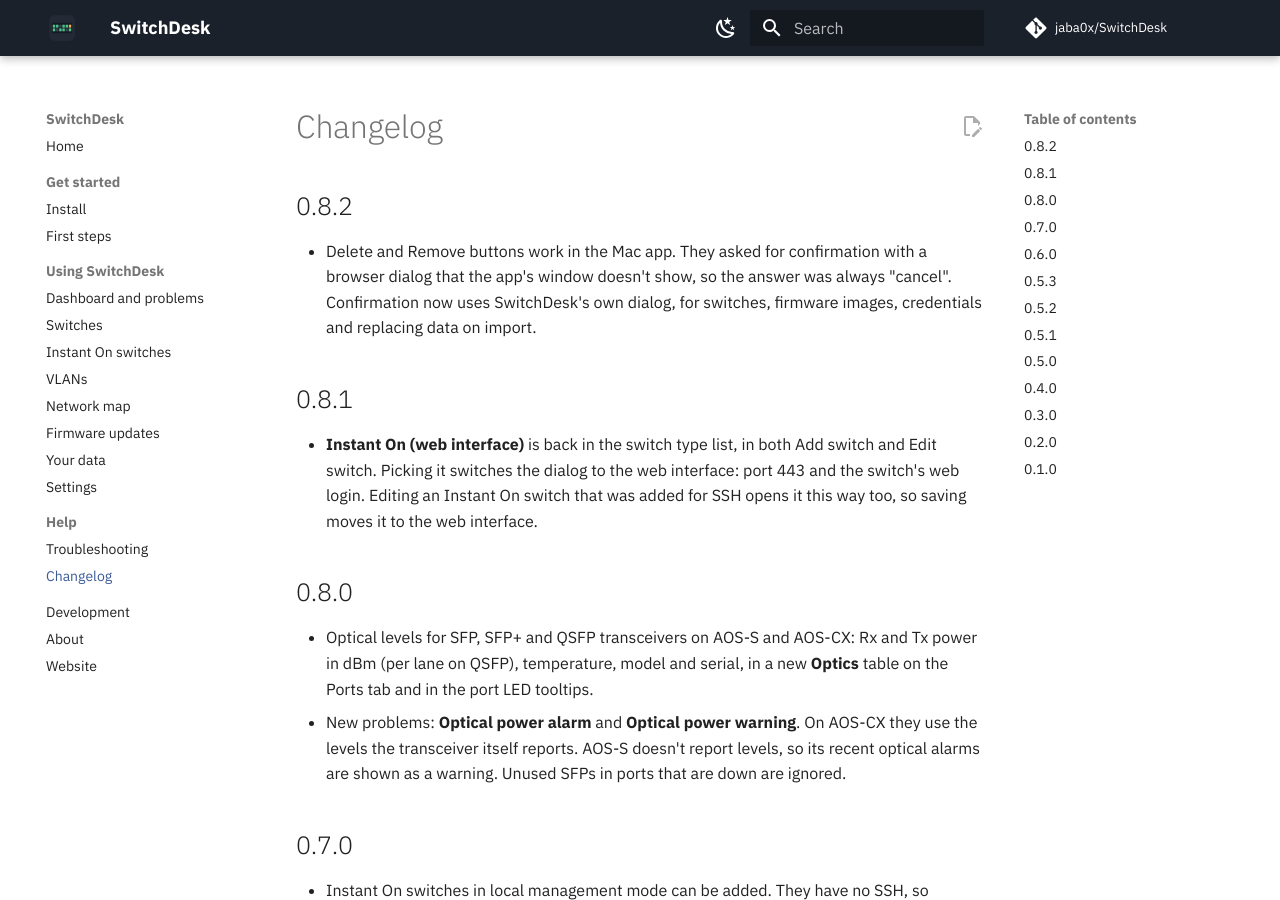
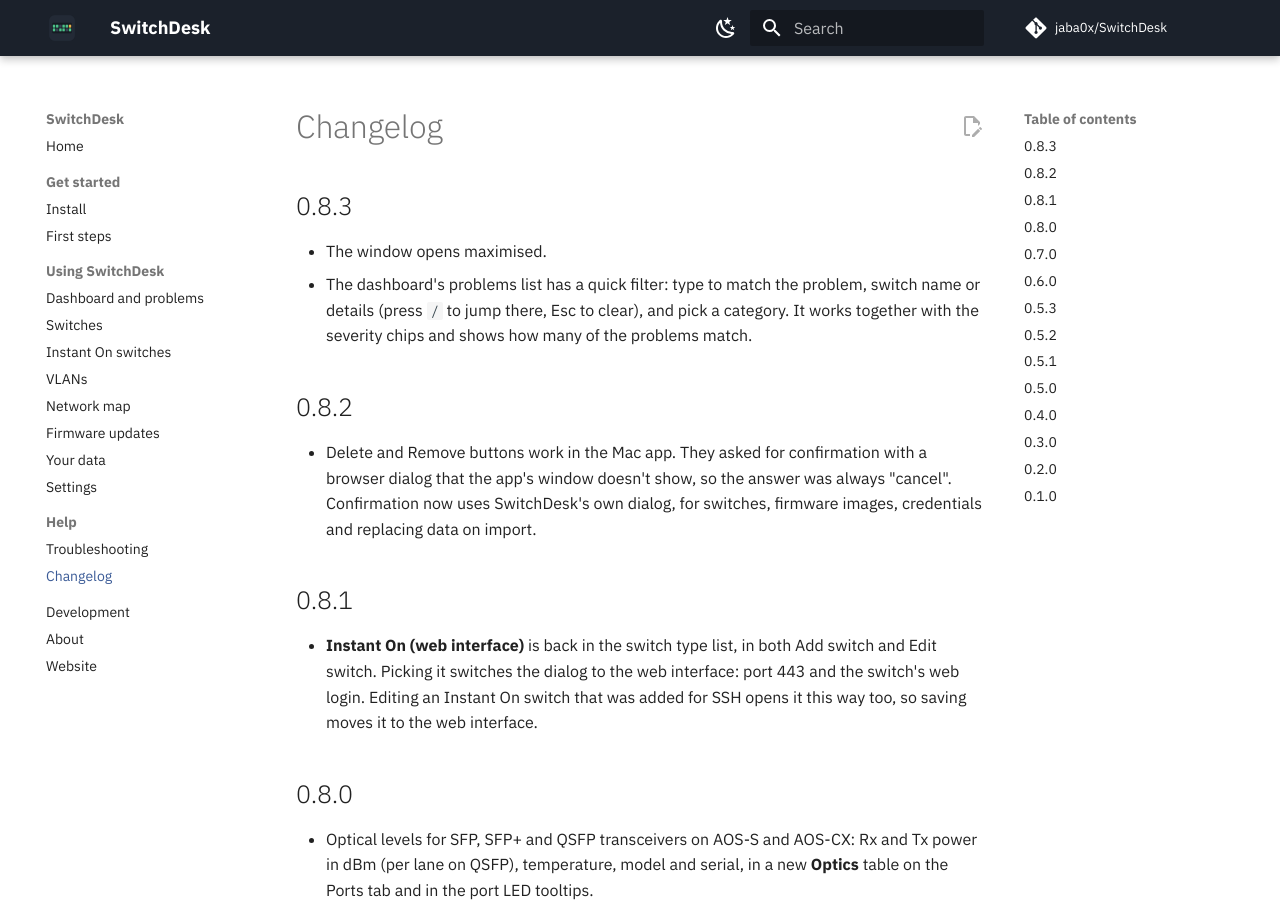
Before and after one commit to ArneNaessens/SwitchDesk, an MkDocs documentation site: the page built from docs/changelog.md, in a window 1280 px wide and 900 px high. Built offline with MkDocs 1.6.1 and Material for MkDocs 9.7.7, drawn with Linux system fonts in a browser that asks for light colours; comment, search, counter and statistics services are not loaded.

Commit message:
Open maximised; quick filter on the problems list

```diff
--- a/docs/changelog.md
+++ b/docs/changelog.md
@@ -1,4 +1,9 @@
 # Changelog
+
+## 0.8.3
+
+- The window opens maximised.
+- The dashboard's problems list has a quick filter: type to match the problem, switch name or details (press `/` to jump there, Esc to clear), and pick a category. It works together with the severity chips and shows how many of the problems match.
 
 ## 0.8.2
 
--- a/wails.json
+++ b/wails.json
@@ -11,7 +11,7 @@
   "info": {
     "companyName": "SwitchDesk",
     "productName": "SwitchDesk",
-    "productVersion": "0.8.2",
+    "productVersion": "0.8.3",
     "copyright": "Jaba Macharashvili",
     "comments": "Aruba switch manager. Built by Jaba Macharashvili, clihero.com"
   }
```
Also changed, not shown: README.md (+1 -1 lines), docs/dashboard.md (+1 -1 lines), 3 other files.
